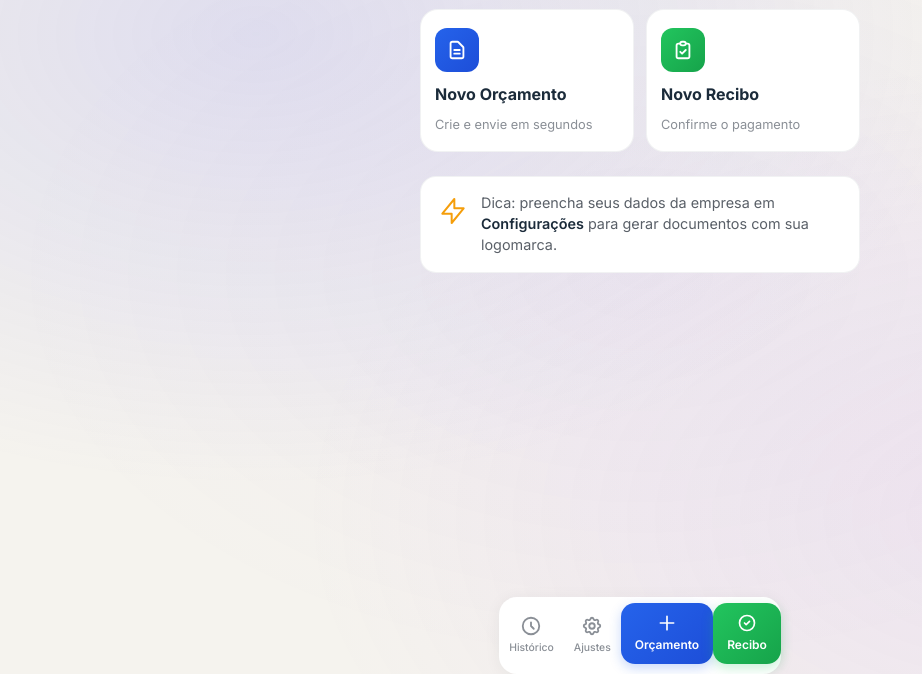
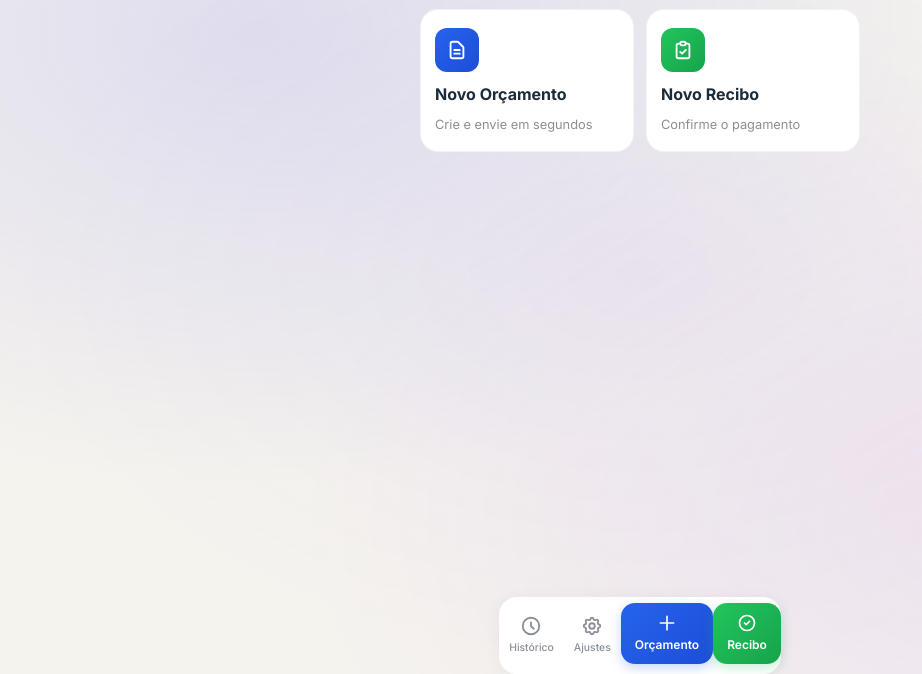
Before and after one commit to Nitianimelo/orcamentov3, a plain HTML site: page index.html in a window 1280 px wide. Shown: the part 126-800 px from the top of the page, without its empty margins (0-922 px from the left). Drawn offline with Linux system fonts and the light colour scheme.

Commit message:
compilla: deploy 2026-05-19T02:32

```diff
--- a/index.html
+++ b/index.html
@@ -61,15 +61,7 @@
                 </div>
             </section>
 
-            <!-- Dica / Estado vazio elegante -->
-            <section class="dashboard-section" id="emptyTip" style="display:none;">
-                <div class="tip-card">
-                    <svg xmlns="http://www.w3.org/2000/svg" fill="none" viewBox="0 0 24 24" stroke="currentColor" stroke-width="1.5" width="32" height="32">
-                        <path stroke-linecap="round" stroke-linejoin="round" d="M13 10V3L4 14h7v7l9-11h-7z" />
-                    </svg>
-                    <p>Dica: preencha seus dados da empresa em <strong>Configurações</strong> para gerar documentos com sua logomarca.</p>
-                </div>
-            </section>
+
         </main>
 
         <!-- Dock inferior fixo -->
```
